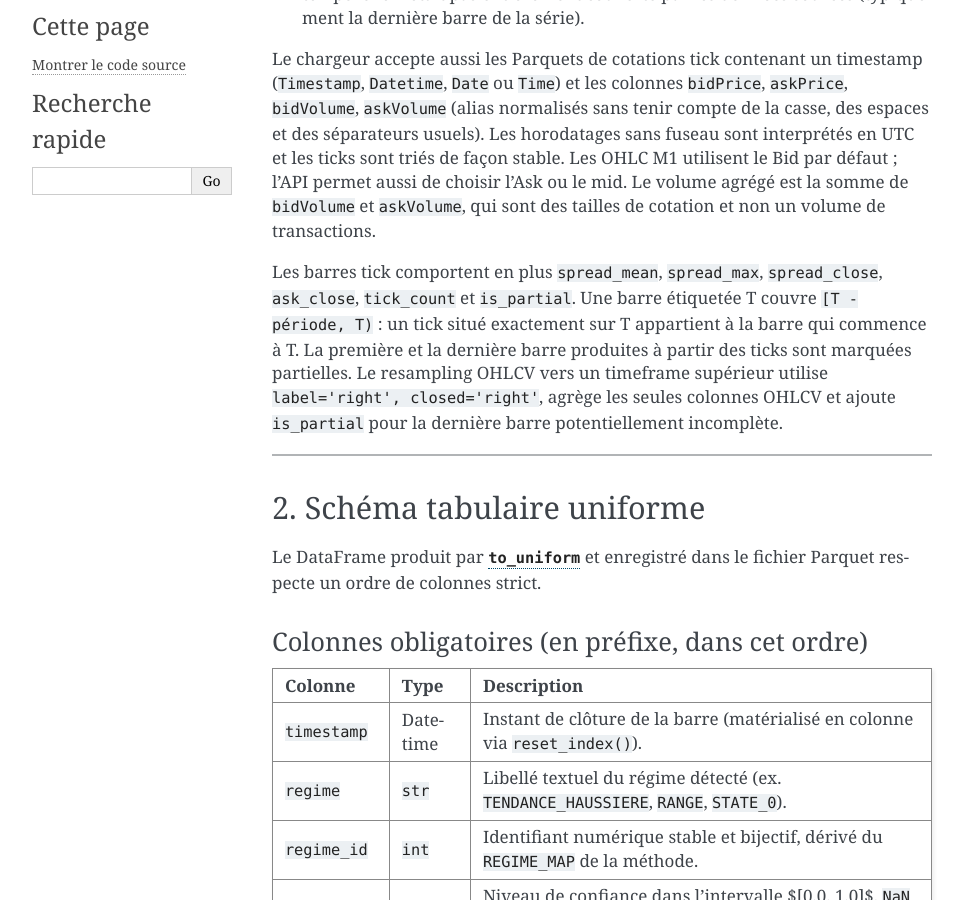
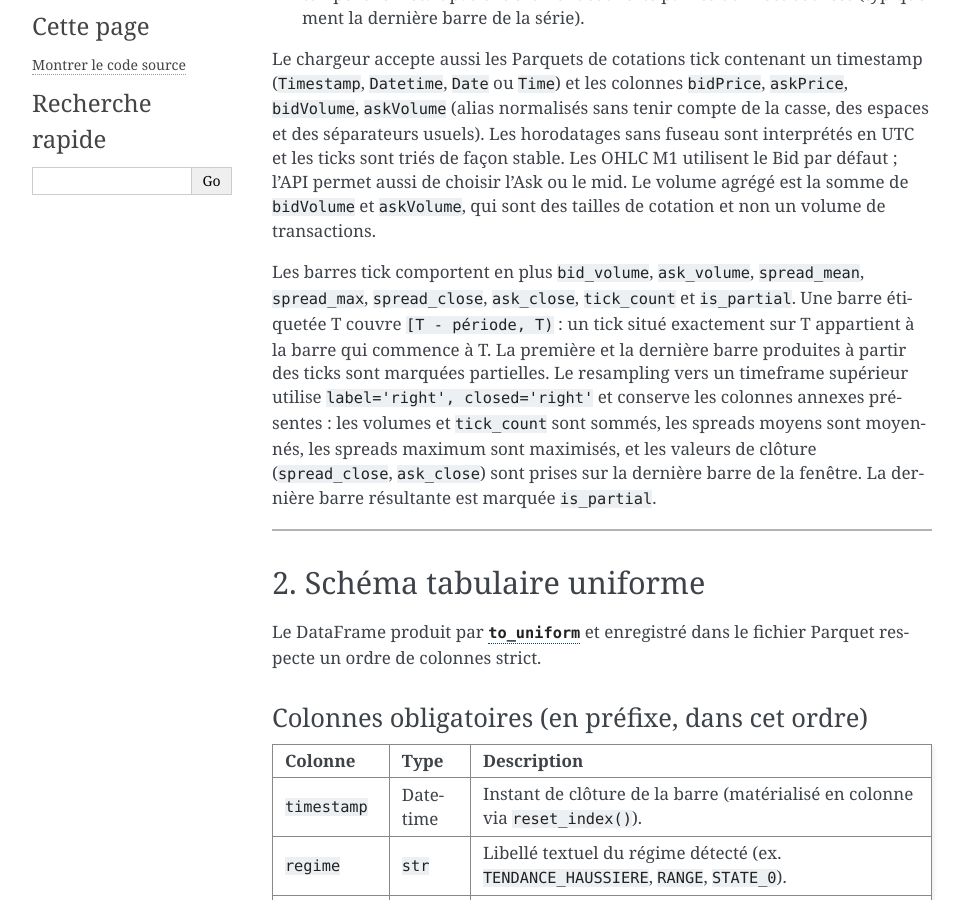
Before and after one commit to djamraouf-star/regim_lib, a Sphinx documentation site: the page built from regime_lib/doc/output_format.md, in a window 1280 px wide and 900 px high, scrolled down 470 px. Shown: the whole window, without its empty margins (148-1112 px from the left). Built offline with Sphinx 7.4.7, drawn with Linux system fonts in a browser that asks for light colours.

Commit message:
Align tick loader test with output contract
Verify separate bid/ask volumes and preserved tick metrics across resampling, and document the enriched output schema. Add common development cache directories to gitignore.

Co-authored-by: Copilot <223556219+Copilot@users.noreply.github.com>

```diff
--- a/regime_lib/doc/output_format.md
+++ b/regime_lib/doc/output_format.md
@@ -22,14 +22,17 @@ de choisir l'Ask ou le mid. Le volume agrégé est la somme de `bidVolume` et
 `askVolume`, qui sont des tailles de cotation et non un volume de
 transactions.
 
-Les barres tick comportent en plus `spread_mean`, `spread_max`,
-`spread_close`, `ask_close`, `tick_count` et `is_partial`. Une barre
-étiquetée T couvre `[T - période, T)` : un tick situé exactement sur T
-appartient à la barre qui commence à T. La première et la dernière barre
-produites à partir des ticks sont marquées partielles. Le resampling
-OHLCV vers un timeframe supérieur utilise `label='right', closed='right'`,
-agrège les seules colonnes OHLCV et ajoute `is_partial` pour la dernière
-barre potentiellement incomplète.
+Les barres tick comportent en plus `bid_volume`, `ask_volume`,
+`spread_mean`, `spread_max`, `spread_close`, `ask_close`, `tick_count` et
+`is_partial`. Une barre étiquetée T couvre `[T - période, T)` : un tick
+situé exactement sur T appartient à la barre qui commence à T. La première
+et la dernière barre produites à partir des ticks sont marquées partielles.
+Le resampling vers un timeframe supérieur utilise
+`label='right', closed='right'` et conserve les colonnes annexes présentes :
+les volumes et `tick_count` sont sommés, les spreads moyens sont moyennés,
+les spreads maximum sont maximisés, et les valeurs de clôture (`spread_close`,
+`ask_close`) sont prises sur la dernière barre de la fenêtre. La dernière
+barre résultante est marquée `is_partial`.
 
 ---
 
```
Also changed, not shown: 2 other files.
